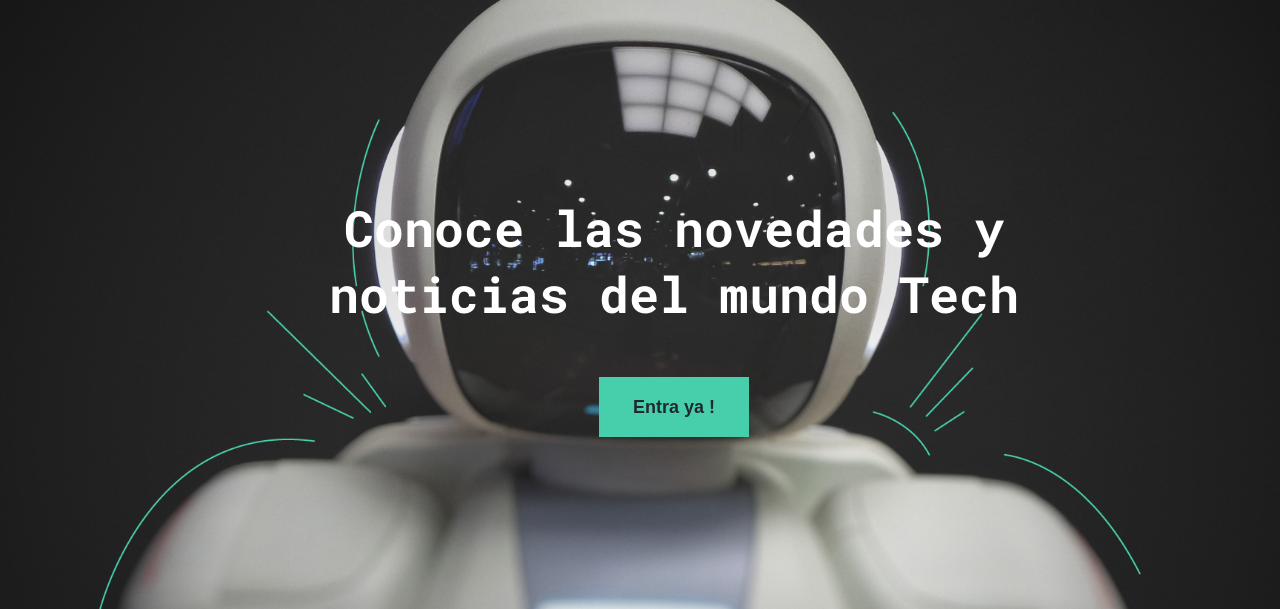
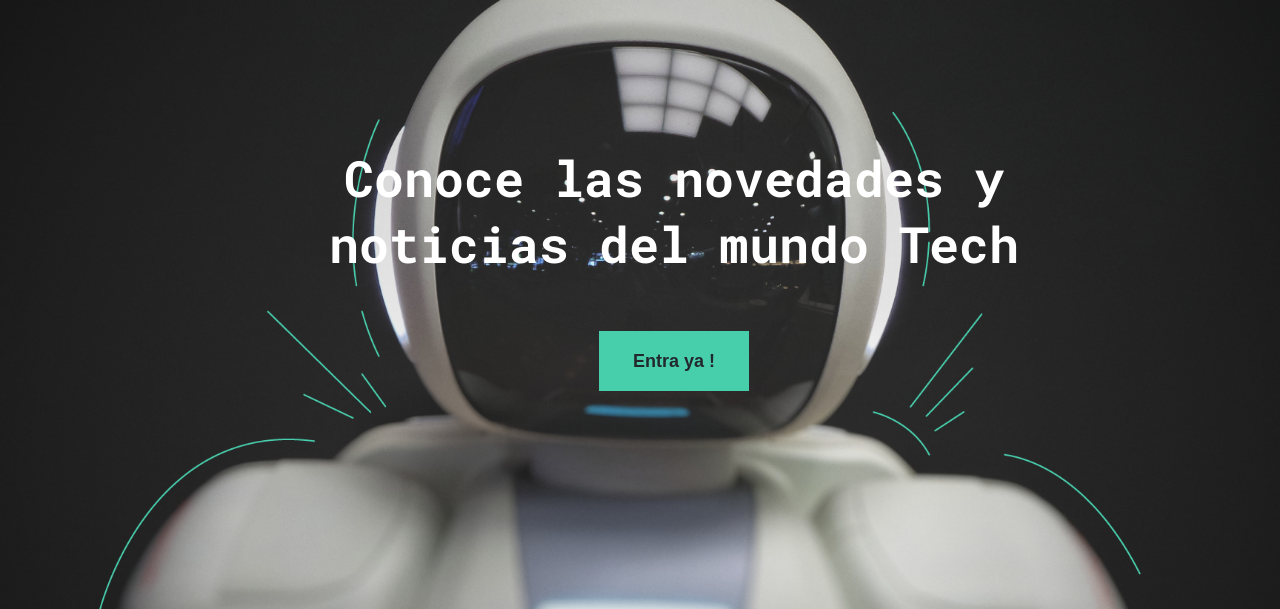
Before and after one commit to rxexar/Mi-Blog, a plain HTML site: page index.html in a window 1280 px wide. Shown: the part 191-800 px from the top of the page. Drawn offline with Linux system fonts and the light colour scheme; files whose address does not match are found by name.

Commit message:
home optimizado

```diff
--- a/CSS/style.css
+++ b/CSS/style.css
@@ -31,7 +31,7 @@ body {
   left: 0;
   right: 0;
 }
-
+/* --------------------Header------------------------------ */
 a {
   text-decoration: none;
   display: inline;
@@ -63,6 +63,7 @@ header .header_icons_container .icons {
 header .icons span {
   color: var(--white-color);
 }
+/* --------------------Main------------------------------ */
 main {
   display: grid;
   grid-template-columns: 1fr 4fr 1fr;
@@ -95,8 +96,6 @@ main .profile_link a {
   color: var(--white-color);
   border-bottom: 1px solid var(--white-color);
 }
-
-/* --------------------home------------------------------ */
 .home_main {
   display: grid;
   grid-column: 2;
@@ -114,6 +113,7 @@ main .profile_link a {
   font-weight: 700;
   color: var(--white-color);
   text-align: center;
+  margin-top: 0;
 }
 .home_main_button {
   width: 150px;
```
